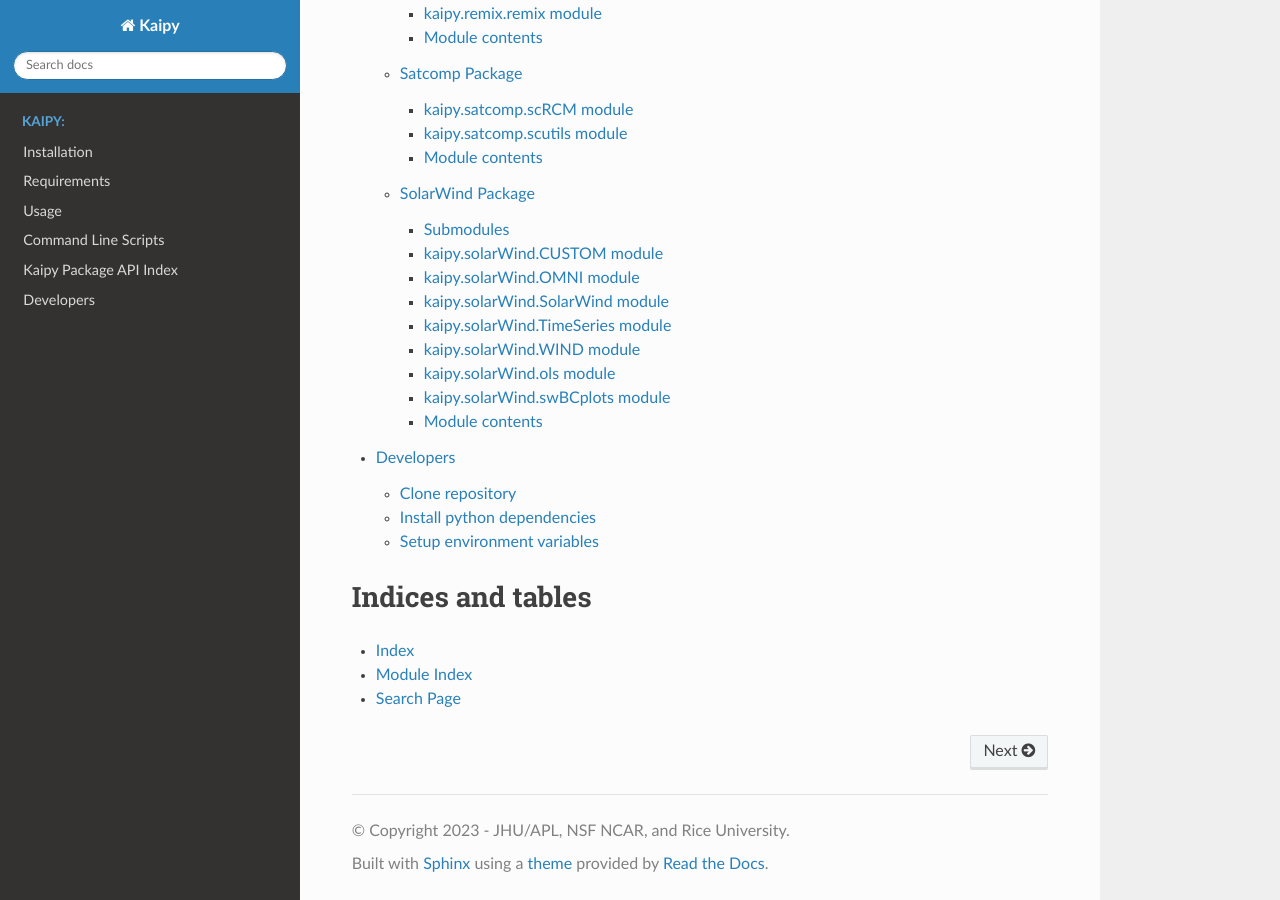
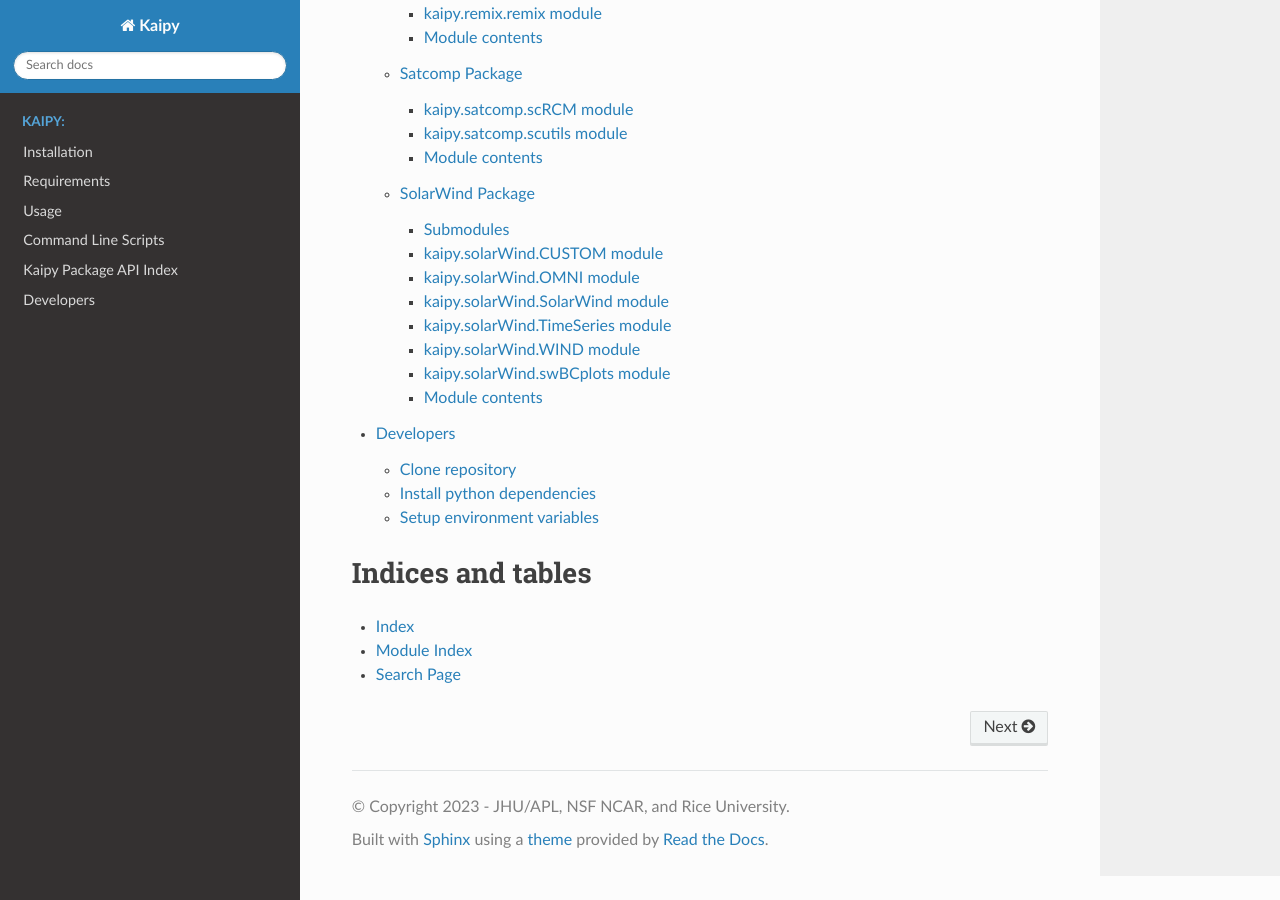
Before and after one commit to darrendezeeuw/kaipy, a Sphinx documentation site: the page built from docs/source/index.rst, in a window 1280 px wide and 900 px high, scrolled down 1838 px. Built offline with Sphinx 7.4.7 and the Read the Docs theme 3.1.0, drawn with Linux system fonts in a browser that asks for light colours.

Commit message:
removed ols artifacts

```diff
--- a/docs/source/kaipy.solarWind.rst
+++ b/docs/source/kaipy.solarWind.rst
@@ -44,13 +44,6 @@ kaipy.solarWind.WIND module
    :undoc-members:
    :show-inheritance:
 
-kaipy.solarWind.ols module
---------------------------
-
-.. automodule:: kaipy.solarWind.ols
-   :members:
-   :undoc-members:
-   :show-inheritance:
 
 kaipy.solarWind.swBCplots module
 --------------------------------
--- a/pyproject.toml
+++ b/pyproject.toml
@@ -99,4 +99,3 @@ OMNI                      = "kaipy.solarWind.OMNI:main"
 SWPC                      = "kaipy.solarWind.SWPC:main"
 TimeSeries                = "kaipy.solarWind.TimeSeries:main"
 WIND                      = "kaipy.solarWind.WIND:main"
-ols                       = "kaipy.solarWind.ols:main"
--- a/setup.py
+++ b/setup.py
@@ -90,8 +90,7 @@ setup(
             'OMNI=kaipy.solarWind.OMNI:main',
             'SWPC=kaipy.solarWind.SWPC:main',
             'TimeSeries=kaipy.solarWind.TimeSeries:main',
-            'WIND=kaipy.solarWind.WIND:main',
-            'ols=kaipy.solarWind.ols:main'
+            'WIND=kaipy.solarWind.WIND:main'
         ]
     }
 )
```
